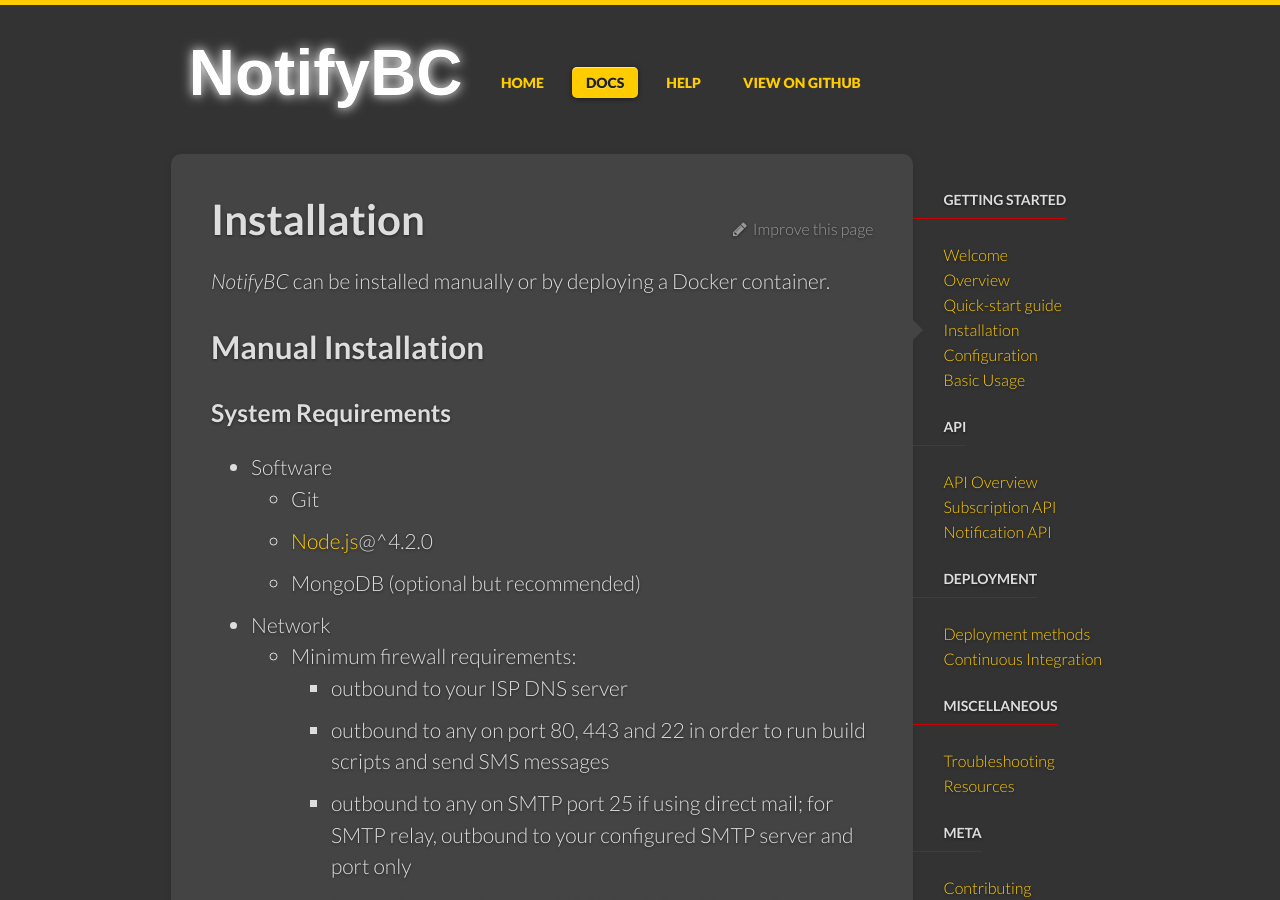
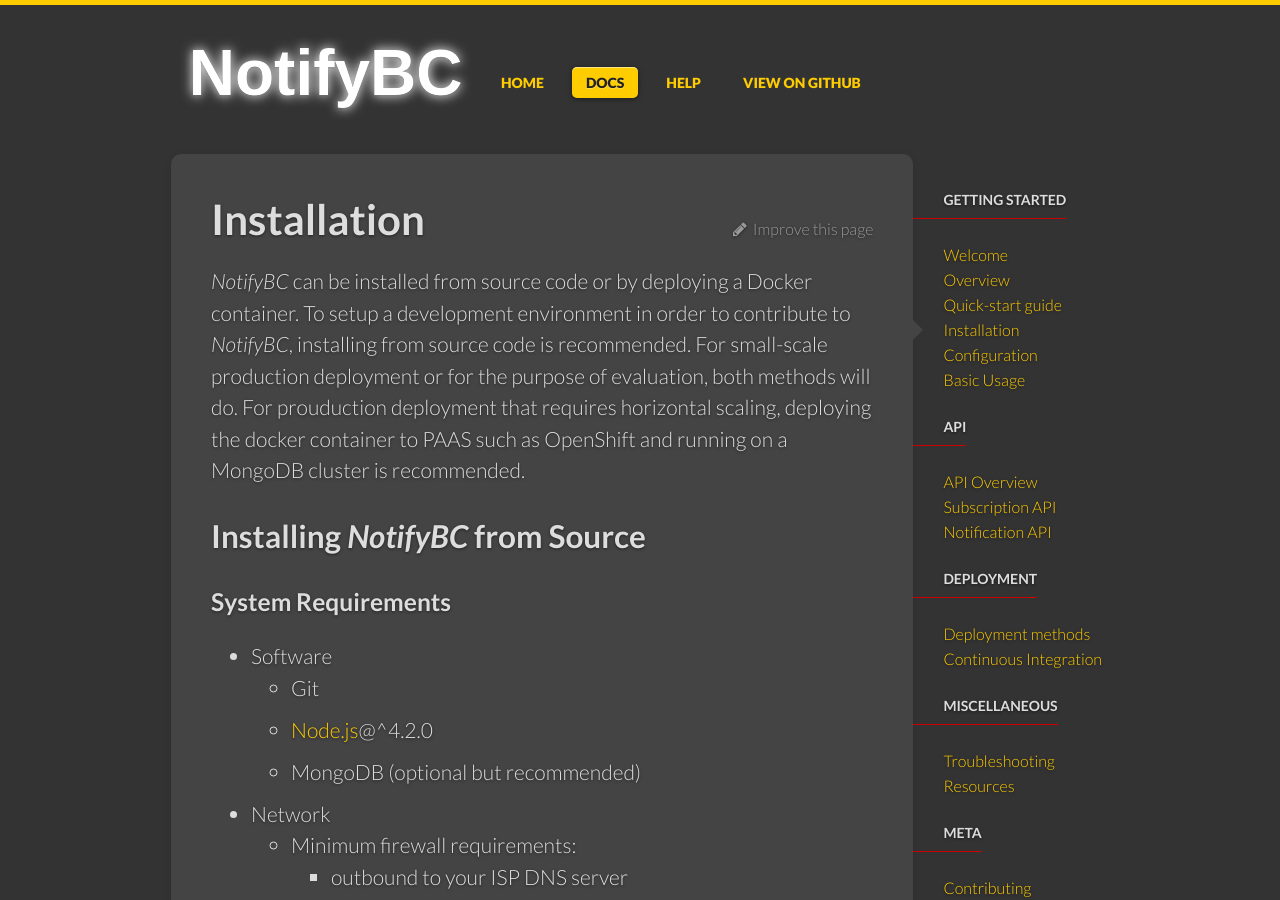
Before and after one commit to bcgov/MyGovBC-notification-server, a Jekyll site: the page built from docs/_docs/installation.md, in a window 1280 px wide and 900 px high. Built offline with Jekyll 4.4.1, drawn with Linux system fonts in a browser that asks for light colours; some of the changed text lies outside the part shown.

Commit message:
updated docs

````diff
--- a/docs/_docs/installation.md
+++ b/docs/_docs/installation.md
@@ -4,9 +4,9 @@
 permalink: /docs/installation/
 ---
 
-*NotifyBC* can be installed manually or by deploying a Docker container.
+*NotifyBC* can be installed from source code or by deploying a Docker container. To setup a development environment in order to contribute to *NotifyBC*, installing from source code is recommended. For small-scale production deployment or for the purpose of evaluation, both methods will do. For prouduction deployment that requires horizontal scaling, deploying the docker container to PAAS such as OpenShift and running on a MongoDB cluster is recommended.
 
-## Manual Installation
+## Installing *NotifyBC* from Source
 
 ### System Requirements
 * Software
@@ -49,3 +49,7 @@
 ```
 
 Now browse to <a href="http://localhost:3000/explorer" target="_blank">http://localhost:3000/explorer</a> the page displays StrongLoop API Explorer.
+
+## Deploying NotifyBC Docker Container
+
+## Installing NotifyBC Docs Website
````
